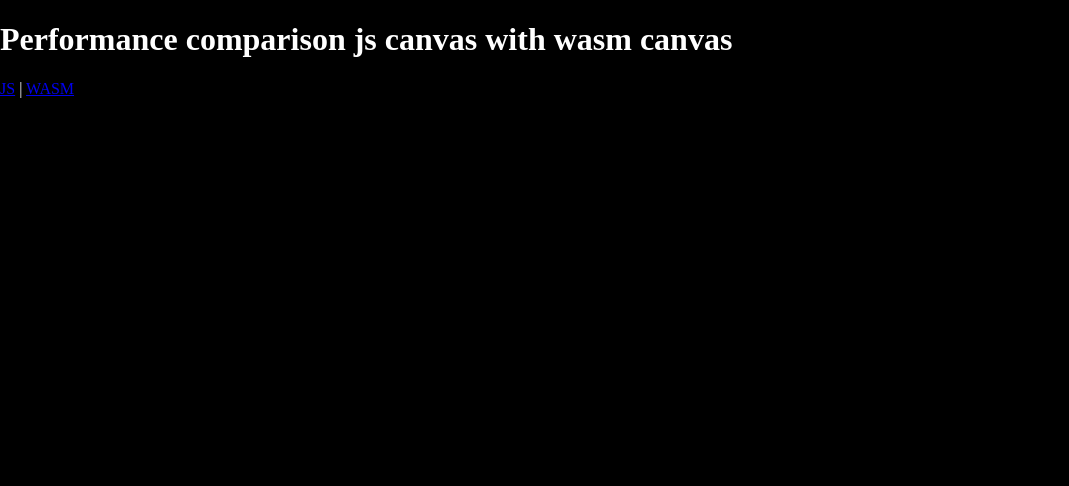
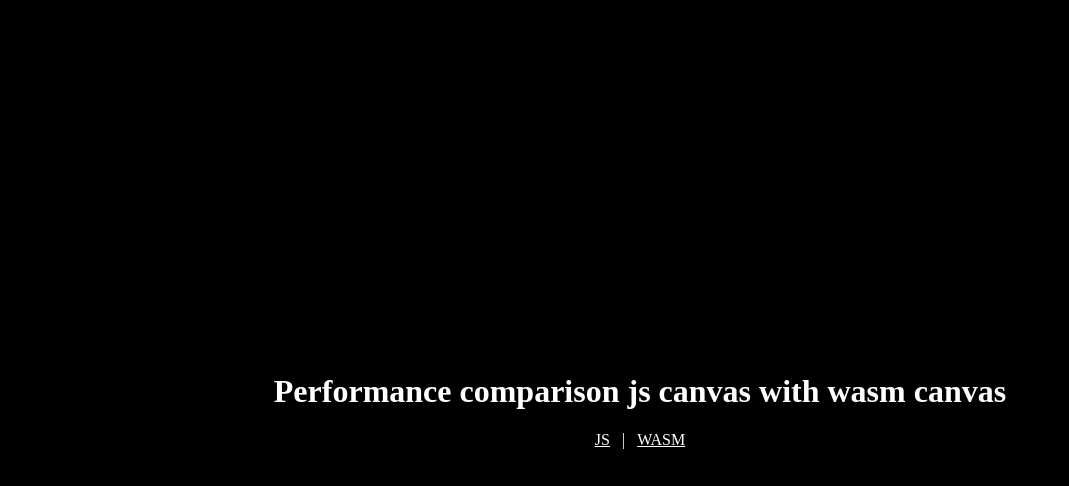
Before and after one commit to stesel/wasm-canvas-perf, a website: page page/index.html in a window 1280 px wide. Shown: the whole page, without its empty margins (0-1069 px from the left). Drawn offline with Linux system fonts and the light colour scheme.

```diff
--- a/page/index.css
+++ b/page/index.css
@@ -1,6 +1,15 @@
 body {
   margin: 0;
   height: 100vh;
+  display: flex;
+  justify-content: center;
+  flex-direction: column;
+  align-items: center;
   background-color: #000;
   color: #fff;
 }
+
+a {
+  margin: 0.5rem;
+  color: #fff;
+}
--- a/wasm-canvas/page/index.css
+++ b/wasm-canvas/page/index.css
@@ -1,6 +1,9 @@
 body {
   margin: 0;
   height: 100vh;
+  display: flex;
+  justify-content: center;
+  align-items: center;
   background-color: #000;
 }
 
```
Also changed, not shown: package.json (added, +12 -0 lines), 1 other file.
